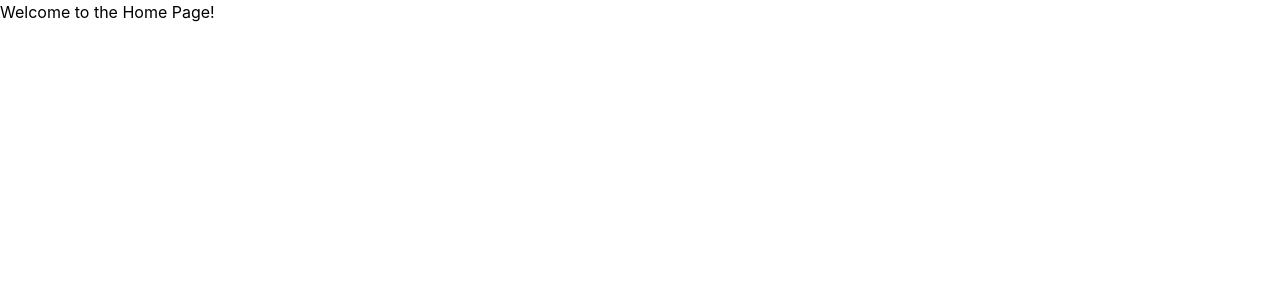
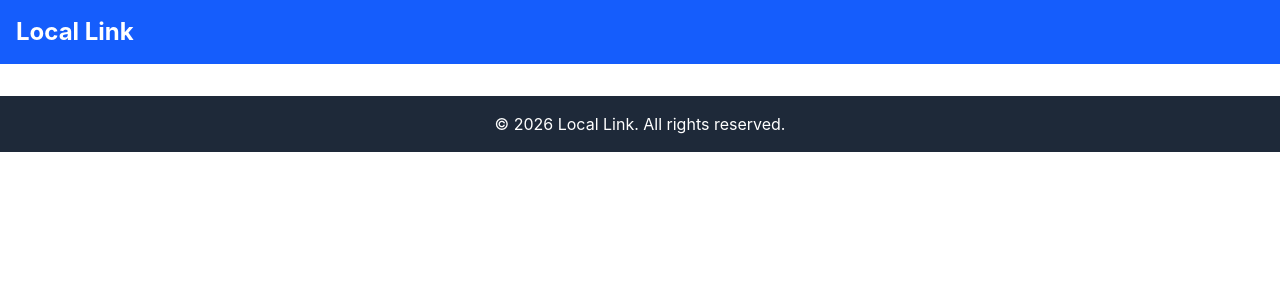
Before and after one commit to KyiPhyuThiriKhaing/CSC105-G09-GenZCoders-LocalLink, a React (Vite) app in the folder locallink-frontend/: page / in a window 1280 px wide. Shown: the top 300 px of the page. Built offline with nearby package versions, Linux system fonts and the light colour scheme.

Commit message:
feat: implement header and footer components, update routing structure

```diff
--- a/locallink-frontend/src/App.tsx
+++ b/locallink-frontend/src/App.tsx
@@ -1,5 +1,17 @@
+import { Outlet } from "react-router-dom";
+import Header from "./components/Header";
+import Footer from "./components/Footer";
+
 function App() {
-  return <h1>Welcome to the Home Page!</h1>;
+  return (
+    <>
+      <Header />
+
+      <Outlet />
+
+      <Footer />
+    </>
+  );
 }
 
 export default App;
--- /dev/null
+++ b/locallink-frontend/src/components/Footer.tsx
@@ -0,0 +1,9 @@
+function Footer() {
+  return (
+    <footer className="bg-gray-800 text-white p-4 mt-8">
+      <p className="text-center">&copy; 2026 Local Link. All rights reserved.</p>
+    </footer>
+  );
+}
+
+export default Footer;
--- /dev/null
+++ b/locallink-frontend/src/components/Header.tsx
@@ -0,0 +1,9 @@
+function Header() {
+  return (
+    <header className="bg-blue-600 text-white p-4">
+      <h1 className="text-2xl font-bold">Local Link</h1>
+    </header>
+  );
+}
+
+export default Header;
```
Also changed, not shown: locallink-frontend/src/main.tsx (+12 -10 lines), locallink-frontend/src/index.css (line endings or trailing spaces).
